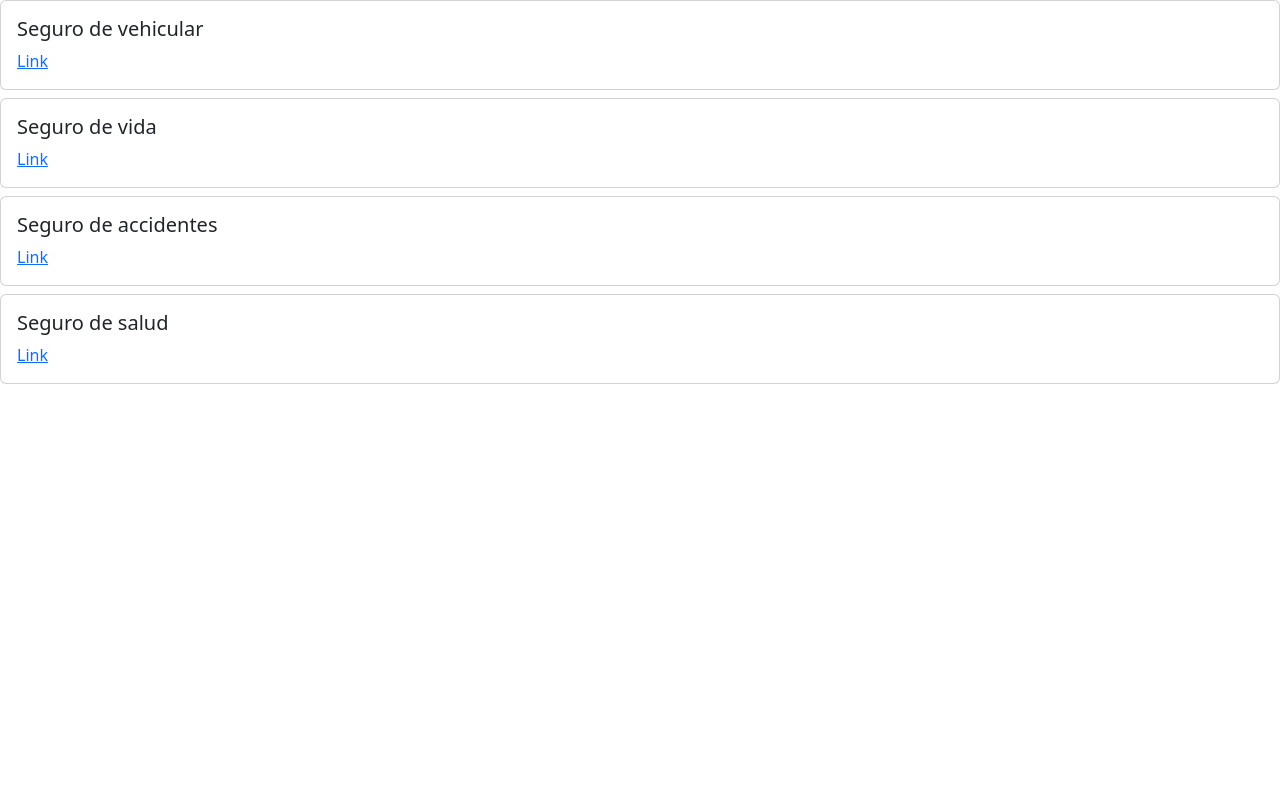
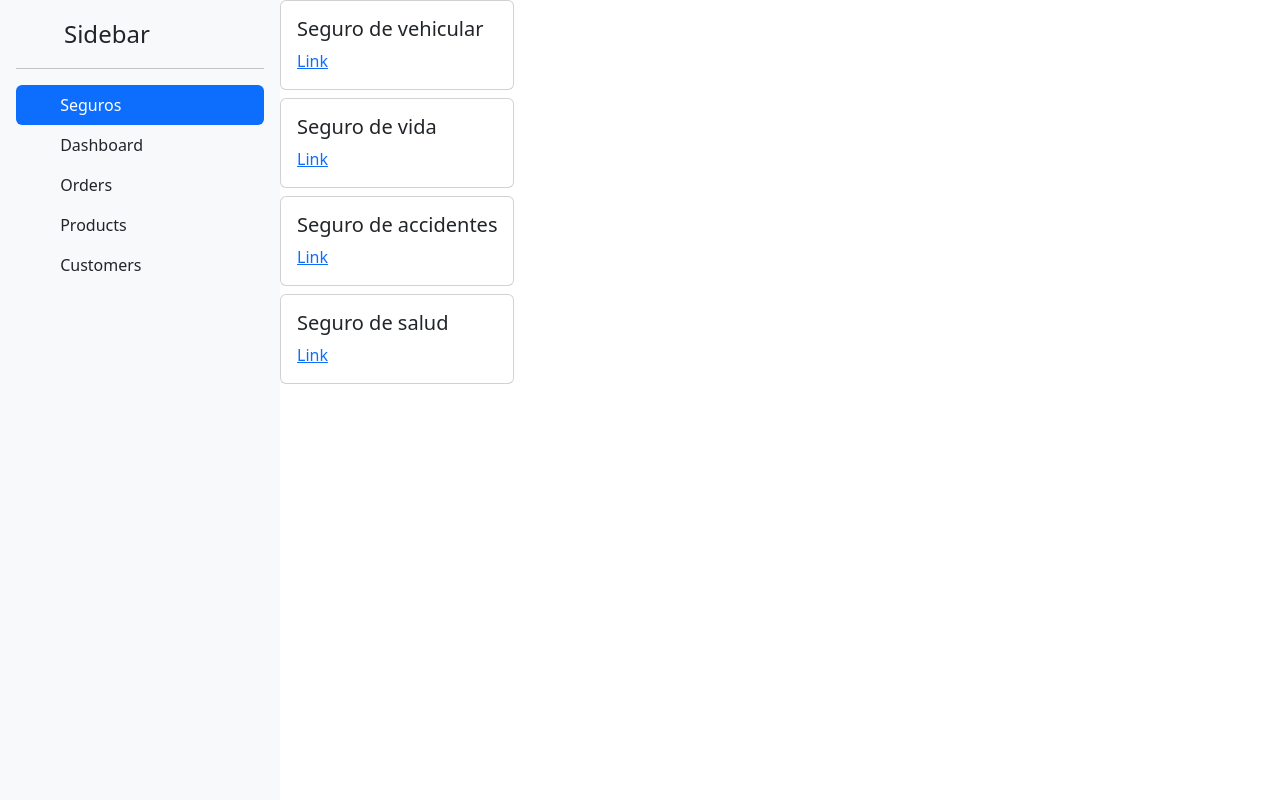
Before and after one commit to bryan-chilque/university-degree-project, a Django app: page /web/1/home/ in a window 1280 px wide. Run offline with Django 4.2, Linux system fonts and the light colour scheme.

Commit message:
feat: added sidebar

```diff
--- a/rrggweb/templates/rrggweb/home.html
+++ b/rrggweb/templates/rrggweb/home.html
@@ -1,9 +1,15 @@
 {% extends 'base.html' %} {% block title %} Home {% endblock %} {% block body %}
-{% for seguro in seguros%}
-<div class="card mb-2">
-  <div class="card-body">
-    <h5 class="card-title">{{seguro.name}}</h5>
-    <a href="{{seguro.url}}" class="card-link">Link</a>
+<div class="d-flex vh-100">
+  {% include 'sidebar.html' %}
+  <div>
+    {% for seguro in seguros%}
+    <div class="card mb-2">
+      <div class="card-body">
+        <h5 class="card-title">{{seguro.name}}</h5>
+        <a href="{{seguro.url}}" class="card-link">Link</a>
+      </div>
+    </div>
+    {% endfor %}
   </div>
 </div>
-{% endfor %} {% endblock body %}
+{% endblock %}
--- /dev/null
+++ b/rrggweb/templates/sidebar.html
@@ -0,0 +1,56 @@
+{% extends 'base.html' %} {% block body %}
+<div class="d-flex flex-column flex-shrink-0 p-3 bg-light" style="width: 280px">
+  <a
+    href="/"
+    class="d-flex align-items-center mb-3 mb-md-0 me-md-auto link-dark text-decoration-none"
+  >
+    <svg class="bi me-2" width="40" height="32">
+      <use xlink:href="#bootstrap"></use>
+    </svg>
+    <span class="fs-4">Sidebar</span>
+  </a>
+  <hr />
+  <ul class="nav nav-pills flex-column mb-auto">
+    <li class="nav-item">
+      <a href="#" class="nav-link active" aria-current="page">
+        <svg class="bi me-2" width="16" height="16">
+          <use xlink:href="#home"></use>
+        </svg>
+        Seguros
+      </a>
+    </li>
+    <li>
+      <a href="#" class="nav-link link-dark">
+        <svg class="bi me-2" width="16" height="16">
+          <use xlink:href="#speedometer2"></use>
+        </svg>
+        Dashboard
+      </a>
+    </li>
+    <li>
+      <a href="#" class="nav-link link-dark">
+        <svg class="bi me-2" width="16" height="16">
+          <use xlink:href="#table"></use>
+        </svg>
+        Orders
+      </a>
+    </li>
+    <li>
+      <a href="#" class="nav-link link-dark">
+        <svg class="bi me-2" width="16" height="16">
+          <use xlink:href="#grid"></use>
+        </svg>
+        Products
+      </a>
+    </li>
+    <li>
+      <a href="#" class="nav-link link-dark">
+        <svg class="bi me-2" width="16" height="16">
+          <use xlink:href="#people-circle"></use>
+        </svg>
+        Customers
+      </a>
+    </li>
+  </ul>
+</div>
+{% endblock %}
```
